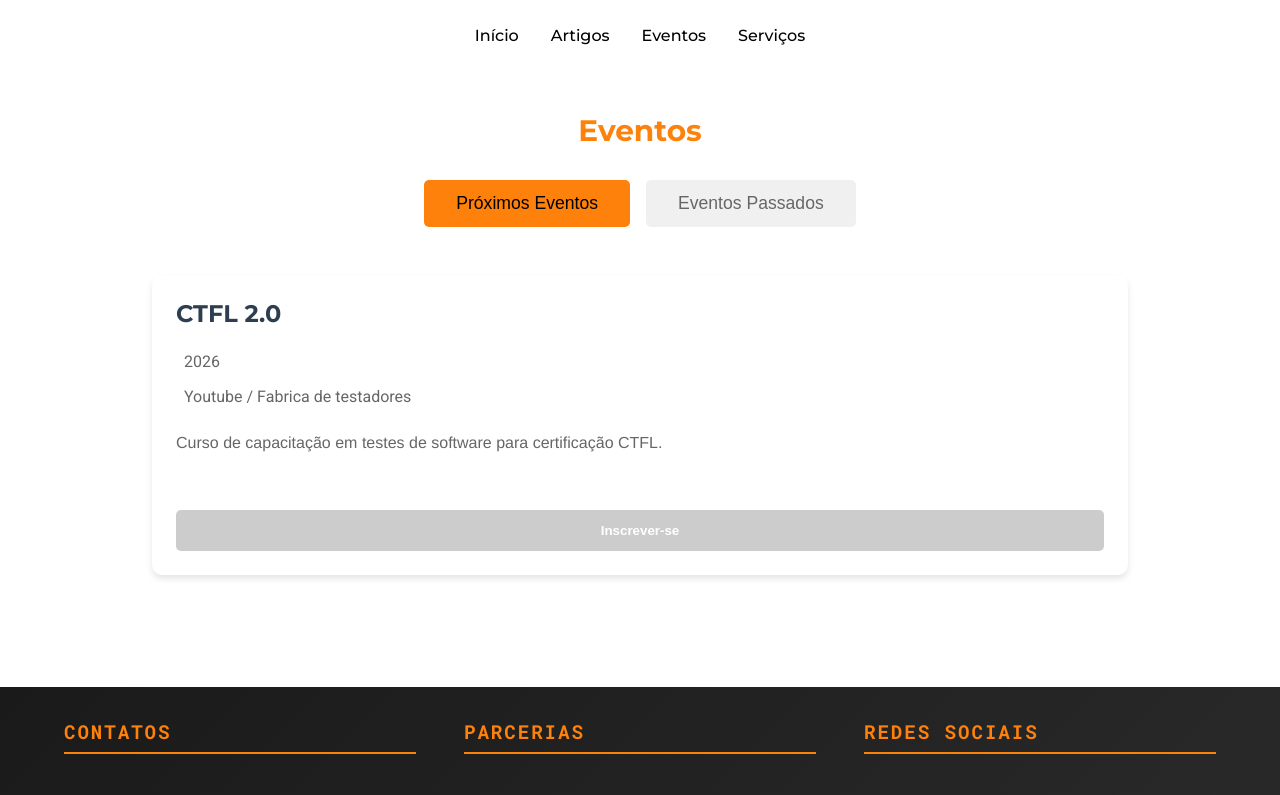
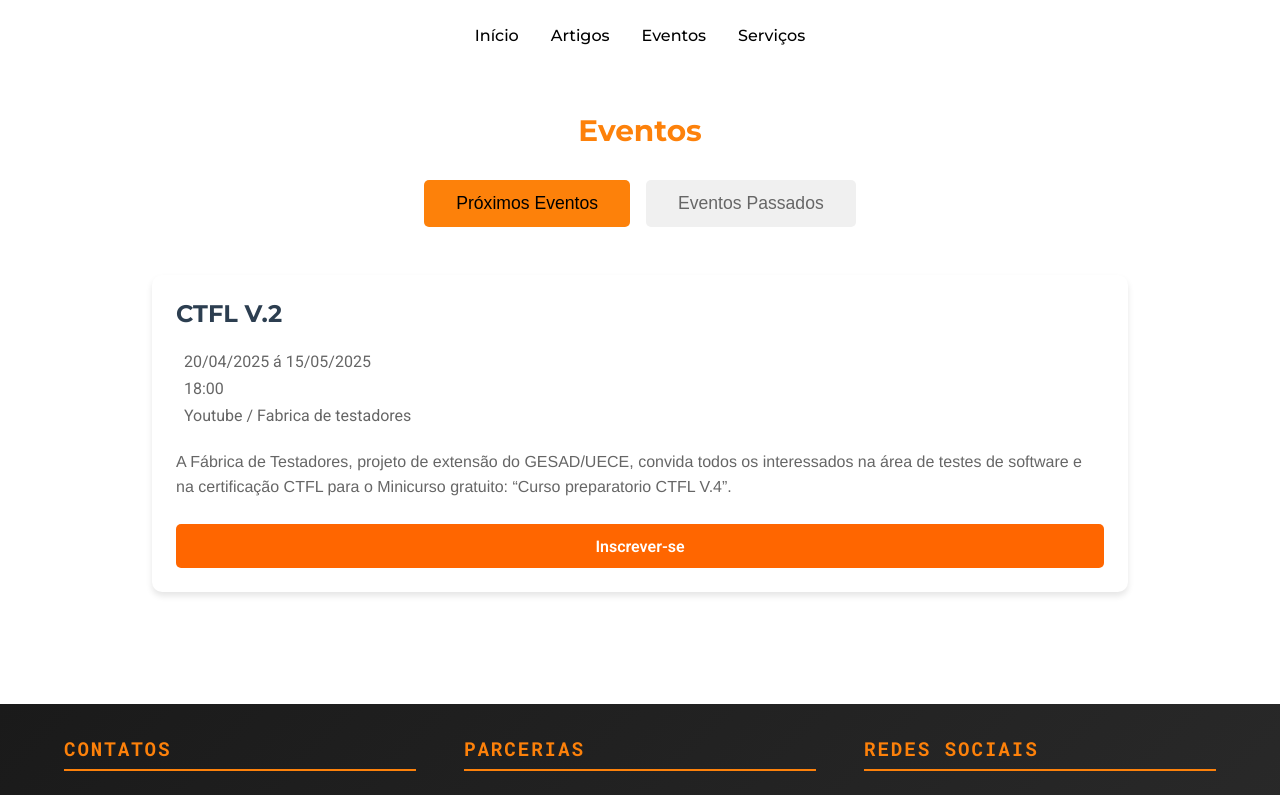
Before and after one commit to FabricadeTestadores/Site-Fabrica, a React (Vite) app: page /eventos in a window 1280 px wide. Shown: the top 795 px of the page. Built offline with nearby package versions, Linux system fonts and the light colour scheme; the HTML template or start-up script is replaced by a standard one.

Commit message:
Atualização dos eventos

```diff
--- a/src/Components/Events/index.jsx
+++ b/src/Components/Events/index.jsx
@@ -40,7 +40,7 @@ const Events = () => {
             <p className="event-description">{event.description}</p>
             {/* BOTAO PARA INSCRICAO */}
             {activeTab === 'upcoming' && (
-              <button className="event-button" disabled>Inscrever-se</button>
+              <a href={event.link} className="event-button">Inscrever-se</a>
             )}
           </div>
         ))}
--- a/src/Components/Events/styles.css
+++ b/src/Components/Events/styles.css
@@ -104,19 +104,23 @@
 }
 
 .event-button {
-  background: #3498db;
+  background: #ff6600;
   color: white;
   border: none;
   padding: 0.8rem 1.5rem;
+  font-family: var(--fonte-secundaria);
   border-radius: 5px;
   cursor: pointer;
   font-weight: 600;
   transition: background 0.3s ease;
   width: 100%;
+  text-decoration: none;
+  display: inline-block;
+  text-align: center;
 }
 
 .event-button:hover {
-  background: #2980b9;
+  background: #cc5200;
 }
 
 .event-button:disabled {
--- a/src/content/events/upcomingEvents.json
+++ b/src/content/events/upcomingEvents.json
@@ -1,9 +1,11 @@
 [
   {
     "id": 1,
-    "title": "CTFL 2.0",
-    "date": "2026",
-    "description": "Curso de capacitação em testes de software para certificação CTFL.",
-    "location": "Youtube / Fabrica de testadores"
+    "title": "CTFL V.2",
+    "date": "20/04/2025 á 15/05/2025",
+    "time": "18:00",
+    "description": "A Fábrica de Testadores, projeto de extensão do GESAD/UECE, convida todos os interessados na área de testes de software e na certificação CTFL para o Minicurso gratuito: “Curso preparatorio CTFL V.4”.",
+    "location": "Youtube / Fabrica de testadores",
+    "link": "https://docs.google.com/forms/d/e/1FAIpQLSetjuy6vfSt7LJnnW0VVJENX7YCRl3logMzF7kWpptijO2T0A/viewform"
   }
 ]
```
